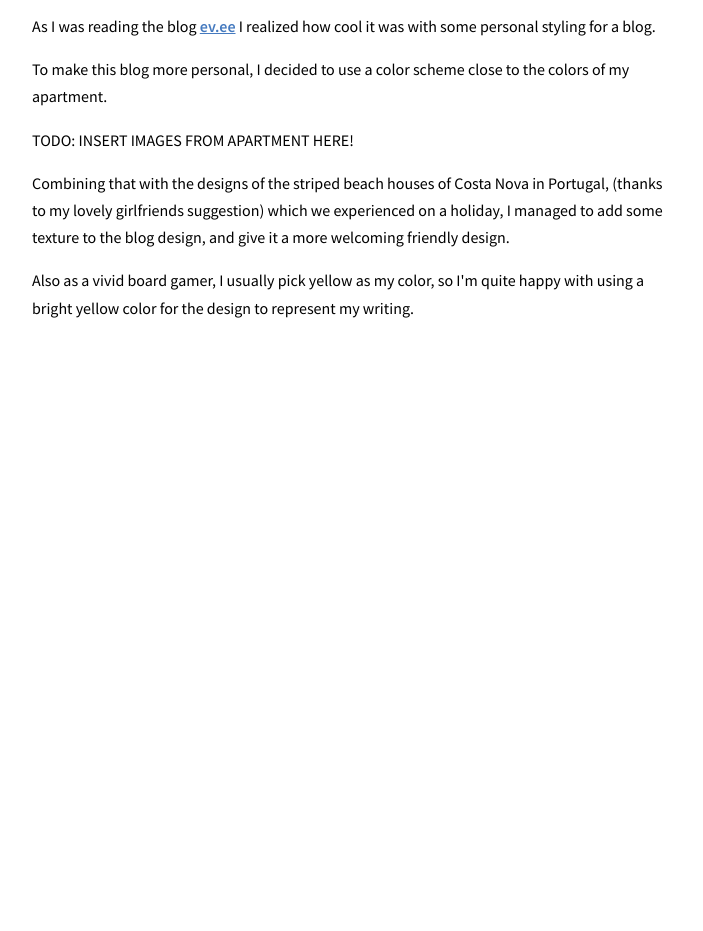
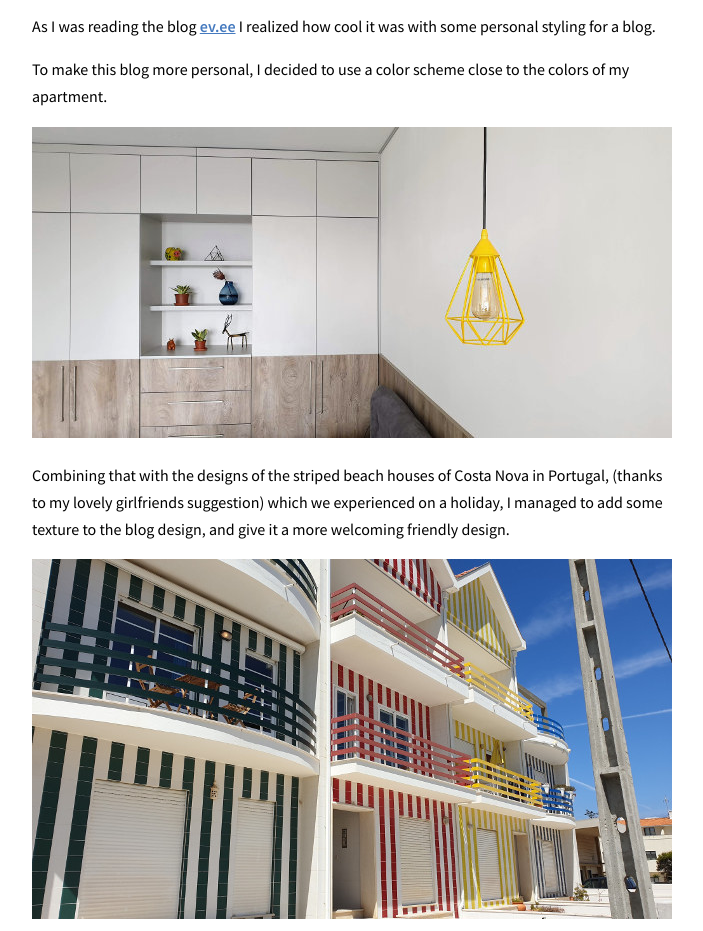
Before and after one commit to MartinSvarrer/larm, a plain HTML site: page posts/blog-setup/index.html in a window 1280 px wide. Shown: the part 5121-6052 px from the top of the page, without its empty margins (288-991 px from the left). Before the commit the page ends 5459 px from the top, so only its background shows below. Drawn offline with nearby package versions, Linux system fonts and the light colour scheme.

Commit message:
Copy assets and create overview page (articles sorted)

```diff
--- a/home.css
+++ b/home.css
@@ -67,13 +67,17 @@ main {
 }
 
 aside {
-  margin: 2rem 0;
+  margin: 4rem 0;
 }
 
 aside img {
   width: 3.5rem;
   float: left;
   margin-right: 1rem;
+}
+
+article {
+  margin-top: 2rem;
 }
 
 p {
--- a/posts/blog-setup/index.html
+++ b/posts/blog-setup/index.html
@@ -151,8 +151,9 @@ posts.forEach(<span class="hljs-keyword">async</span> (nameOfPost) =&gt; {
 <p>I will admit, designing is not my strongest asset. At first I wanted to go with super simplistic reading experience, much like you would find in Firefox's reading mode, or something similar to the styling on write.as.</p>
 <p>As I was reading the blog <a href="https://eev.ee">ev.ee</a> I realized how cool it was with some personal styling for a blog.</p>
 <p>To make this blog more personal, I decided to use a color scheme close to the colors of my apartment.</p>
-<p>TODO: INSERT IMAGES FROM APARTMENT HERE!</p>
+<p><img src="assets/bedroom.jpg" alt="Bedroom" /></p>
 <p>Combining that with the designs of the striped beach houses of Costa Nova in Portugal, (thanks to my lovely girlfriends suggestion) which we experienced on a holiday, I managed to add some texture to the blog design, and give it a more welcoming friendly design.</p>
+<p><img src="assets/costa-nova.jpg" alt="Striped houses of Costa Nova" /></p>
 <p>Also as a vivid board gamer, I usually pick yellow as my color, so I'm quite happy with using a bright yellow color for the design to represent my writing.</p>
 
     </article>
```
Also changed, not shown: index.html (+4 -4 lines), posts/blog-setup/assets/bedroom.jpg (added), posts/blog-setup/assets/costa-nova.jpg (added).
